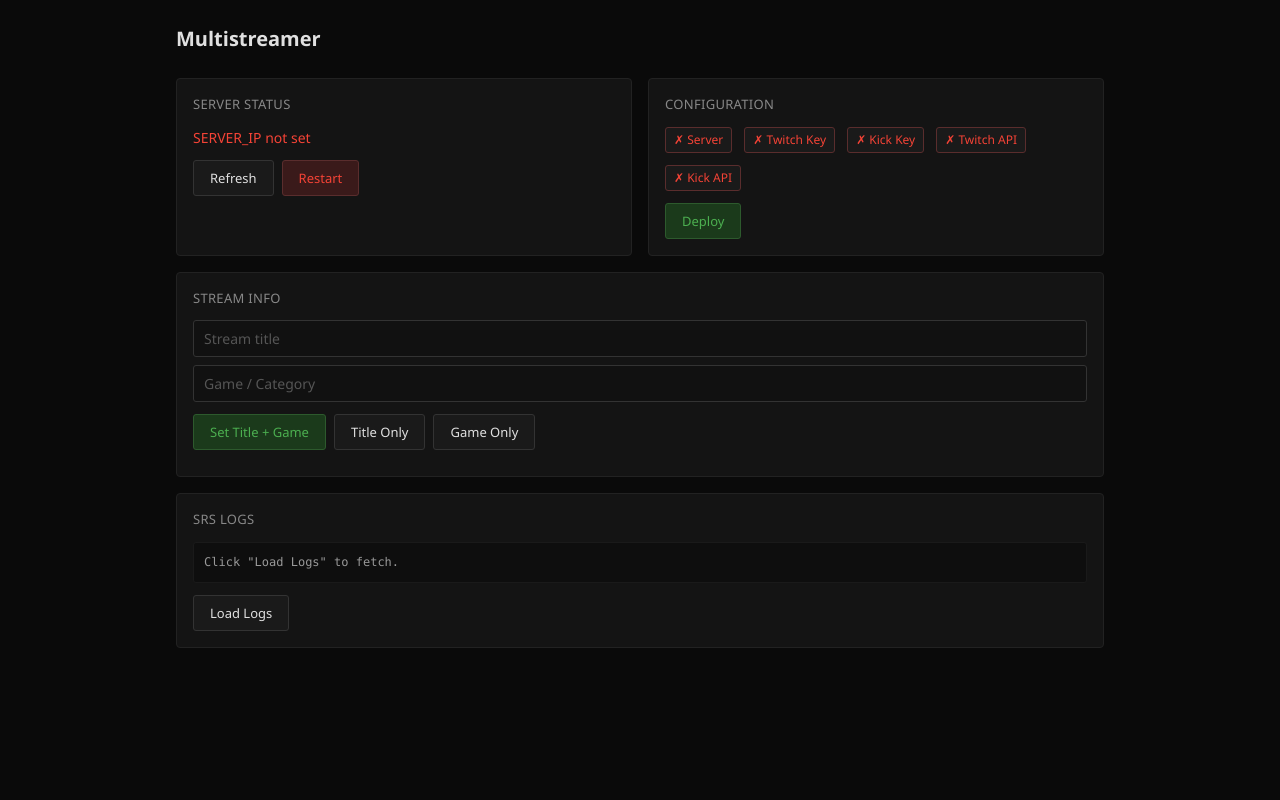
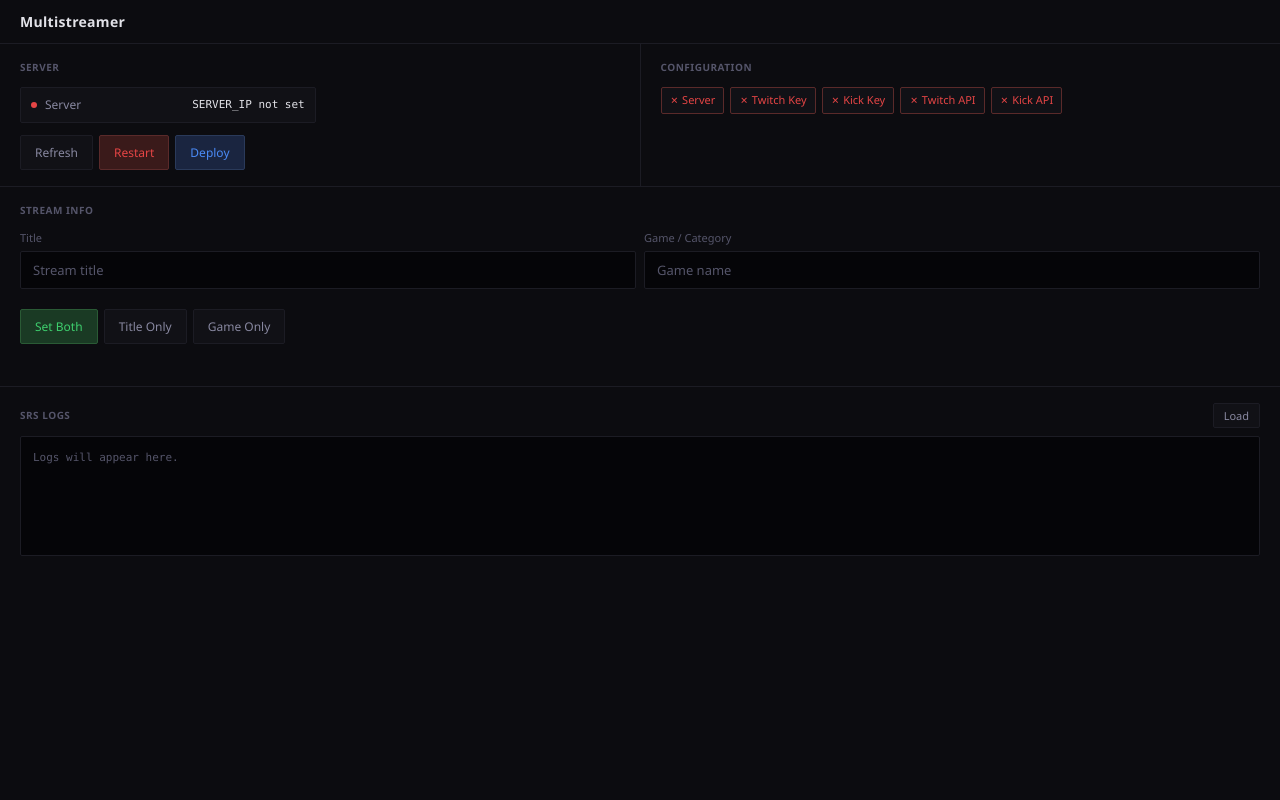
Before and after one commit to scheissgeist/Multistreamer, a Flask app: page / in a window 1280 px wide. Run offline with Flask 3, Linux system fonts and the light colour scheme.

Commit message:
Rebuild dashboard with terminal-grade dark UI
Cross-project design synthesis from Artist + GameStock:
- HSL color system with semantic green/red only
- Terminal grid layout with 1px gap separators
- Status dots with breathing animation for live streams
- Flash animations on state changes
- Custom scrollbars, input focus glow
- 2px border radius, no gradients, no icon slop
- Enter key submits stream info form
- Auto-refresh every 10s with visual state diffing

Co-Authored-By: Claude Opus 4.6 (1M context) <noreply@anthropic.com>

```diff
--- a/web/templates/dashboard.html
+++ b/web/templates/dashboard.html
@@ -5,354 +5,555 @@
 <meta name="viewport" content="width=device-width, initial-scale=1">
 <title>Multistreamer</title>
 <style>
-* { margin: 0; padding: 0; box-sizing: border-box; }
-body {
-    background: #0a0a0a;
-    color: #e0e0e0;
-    font-family: 'Segoe UI', system-ui, sans-serif;
-    font-size: 14px;
-    line-height: 1.5;
+:root {
+    --bg: #050508;
+    --bg-panel: #0c0c10;
+    --bg-elevated: #111116;
+    --bg-hover: #16161c;
+    --border: #1c1c24;
+    --border-active: #2a2a35;
+    --text-primary: #e2e2e8;
+    --text-secondary: #8888a0;
+    --text-muted: #55556a;
+    --green: #3ecf6e;
+    --green-dim: #1a3a24;
+    --red: #e54545;
+    --red-dim: #3a1a1a;
+    --amber: #e8a820;
+    --amber-dim: #3a2a10;
+    --blue: #4a8af5;
+    --blue-dim: #1a2540;
+    --mono: 'Cascadia Code', 'JetBrains Mono', 'Consolas', monospace;
 }
 
-.layout {
-    max-width: 960px;
-    margin: 0 auto;
-    padding: 24px 16px;
+* { margin: 0; padding: 0; box-sizing: border-box; }
+
+body {
+    background: var(--bg);
+    color: var(--text-primary);
+    font-family: 'Segoe UI', system-ui, -apple-system, sans-serif;
+    font-size: 13px;
+    line-height: 1.5;
+    overflow-y: auto;
 }
 
-h1 {
-    font-size: 20px;
-    font-weight: 600;
-    margin-bottom: 24px;
+::-webkit-scrollbar { width: 5px; height: 5px; }
+::-webkit-scrollbar-track { background: var(--bg); }
+::-webkit-scrollbar-thumb { background: var(--border-active); border-radius: 3px; }
+::-webkit-scrollbar-thumb:hover { background: var(--text-muted); }
+
+/* ── Layout ── */
+
+.app {
+    display: grid;
+    grid-template-rows: auto 1fr;
+    min-height: 100vh;
 }
 
-.panels {
-    display: grid;
-    gap: 16px;
+.header {
+    display: flex;
+    align-items: center;
+    justify-content: space-between;
+    padding: 0 20px;
+    height: 44px;
+    background: var(--bg-panel);
+    border-bottom: 1px solid var(--border);
 }
 
-.panel {
-    background: #141414;
-    border: 1px solid #222;
-    border-radius: 4px;
-    padding: 16px;
-}
-
-.panel-title {
-    font-size: 13px;
-    color: #888;
-    margin-bottom: 12px;
-    text-transform: uppercase;
+.header-title {
+    font-size: 14px;
+    font-weight: 600;
     letter-spacing: 0.3px;
 }
 
-/* Status indicators */
-.status-row {
+.header-status {
     display: flex;
-    justify-content: space-between;
     align-items: center;
-    padding: 6px 0;
-    border-bottom: 1px solid #1a1a1a;
+    gap: 12px;
+    font-size: 12px;
+    color: var(--text-secondary);
 }
-.status-row:last-child { border-bottom: none; }
 
-.status-label { color: #aaa; }
-.status-value { font-family: 'Cascadia Code', 'Consolas', monospace; font-size: 13px; }
-.status-ok { color: #4caf50; }
-.status-err { color: #f44336; }
-.status-warn { color: #ff9800; }
-.status-na { color: #555; }
+.main {
+    display: grid;
+    grid-template-columns: 1fr 1fr;
+    grid-template-rows: auto auto 1fr;
+    gap: 1px;
+    background: var(--border);
+}
 
-/* Dot indicator */
-.dot {
-    display: inline-block;
-    width: 8px;
-    height: 8px;
+/* ── Panels ── */
+
+.panel {
+    background: var(--bg-panel);
+    padding: 16px 20px;
+}
+
+.panel-full { grid-column: 1 / -1; }
+
+.panel-label {
+    font-size: 10px;
+    font-weight: 600;
+    color: var(--text-muted);
+    text-transform: uppercase;
+    letter-spacing: 0.5px;
+    margin-bottom: 12px;
+}
+
+/* ── Status Grid ── */
+
+.status-grid {
+    display: grid;
+    grid-template-columns: 1fr 1fr;
+    gap: 8px;
+}
+
+.status-cell {
+    display: flex;
+    align-items: center;
+    gap: 8px;
+    padding: 8px 10px;
+    background: var(--bg-elevated);
+    border: 1px solid var(--border);
+    border-radius: 2px;
+}
+
+.status-dot {
+    width: 6px;
+    height: 6px;
     border-radius: 50%;
-    margin-right: 6px;
-    vertical-align: middle;
+    flex-shrink: 0;
 }
-.dot-green { background: #4caf50; }
-.dot-red { background: #f44336; }
-.dot-yellow { background: #ff9800; }
-.dot-gray { background: #555; }
 
-/* Stream info form */
-.form-row {
+.dot-live {
+    background: var(--green);
+    box-shadow: 0 0 6px var(--green);
+    animation: breathe 2s ease-in-out infinite;
+}
+.dot-ok { background: var(--green); }
+.dot-err { background: var(--red); }
+.dot-warn { background: var(--amber); }
+.dot-off { background: var(--text-muted); }
+
+@keyframes breathe {
+    0%, 100% { opacity: 1; box-shadow: 0 0 6px var(--green); }
+    50% { opacity: 0.5; box-shadow: 0 0 2px var(--green); }
+}
+
+.status-name {
+    font-size: 12px;
+    color: var(--text-secondary);
+    flex: 1;
+    min-width: 0;
+    overflow: hidden;
+    text-overflow: ellipsis;
+    white-space: nowrap;
+}
+
+.status-val {
+    font-family: var(--mono);
+    font-size: 11px;
+    color: var(--text-primary);
+}
+
+/* ── Stream activity ── */
+
+.stream-live {
+    display: inline-flex;
+    align-items: center;
+    gap: 6px;
+    padding: 3px 8px;
+    background: var(--green-dim);
+    border: 1px solid #2a5a35;
+    border-radius: 2px;
+    font-family: var(--mono);
+    font-size: 11px;
+    color: var(--green);
+    margin-top: 10px;
+}
+
+.no-streams {
+    color: var(--text-muted);
+    font-size: 12px;
+    margin-top: 10px;
+}
+
+/* ── Config ── */
+
+.config-grid {
     display: flex;
-    gap: 8px;
+    flex-wrap: wrap;
+    gap: 6px;
+}
+
+.config-item {
+    display: flex;
+    align-items: center;
+    gap: 5px;
+    padding: 4px 8px;
+    background: var(--bg-elevated);
+    border: 1px solid var(--border);
+    border-radius: 2px;
+    font-size: 11px;
+    color: var(--text-secondary);
+}
+
+.config-item.ok { border-color: #2a5a35; color: var(--green); }
+.config-item.missing { border-color: #5a2a2a; color: var(--red); }
+
+.obs-hint {
+    margin-top: 10px;
+    padding: 8px 10px;
+    background: var(--bg-elevated);
+    border: 1px solid var(--border);
+    border-radius: 2px;
+    font-family: var(--mono);
+    font-size: 11px;
+    color: var(--text-muted);
+    user-select: all;
+}
+
+/* ── Stream Info Form ── */
+
+.form-group {
     margin-bottom: 8px;
 }
 
+.form-label {
+    display: block;
+    font-size: 11px;
+    color: var(--text-muted);
+    margin-bottom: 4px;
+}
+
 input[type="text"] {
-    flex: 1;
-    background: #111;
-    border: 1px solid #333;
-    border-radius: 3px;
-    color: #e0e0e0;
-    padding: 8px 10px;
-    font-size: 14px;
+    width: 100%;
+    padding: 9px 12px;
+    background: var(--bg);
+    border: 1px solid var(--border);
+    border-radius: 2px;
+    color: var(--text-primary);
+    font-size: 13px;
     font-family: inherit;
     outline: none;
+    transition: border-color 0.15s, box-shadow 0.15s;
 }
-input[type="text"]:focus { border-color: #555; }
-input[type="text"]::placeholder { color: #555; }
+input[type="text"]:focus {
+    border-color: var(--blue);
+    box-shadow: 0 0 0 2px rgba(74, 138, 245, 0.12);
+}
+input[type="text"]::placeholder { color: var(--text-muted); }
 
-/* Buttons */
-button {
-    background: #1a1a1a;
-    border: 1px solid #333;
-    border-radius: 3px;
-    color: #e0e0e0;
-    padding: 8px 16px;
-    font-size: 13px;
-    font-family: inherit;
-    cursor: pointer;
-}
-button:hover { border-color: #555; background: #222; }
-button:active { background: #2a2a2a; }
-button:disabled { opacity: 0.3; cursor: not-allowed; }
-
-button.primary {
-    background: #1b3a1b;
-    border-color: #2d5a2d;
-    color: #4caf50;
-}
-button.primary:hover { background: #224422; border-color: #3a6e3a; }
-
-button.danger {
-    background: #3a1a1a;
-    border-color: #5a2d2d;
-    color: #f44336;
-}
-button.danger:hover { background: #442222; border-color: #6e3a3a; }
+/* ── Buttons ── */
 
 .btn-row {
     display: flex;
-    gap: 8px;
+    gap: 6px;
     margin-top: 12px;
 }
 
-/* Logs */
+button {
+    padding: 8px 14px;
+    font-size: 12px;
+    font-weight: 500;
+    font-family: inherit;
+    border: 1px solid var(--border);
+    border-radius: 2px;
+    background: var(--bg-elevated);
+    color: var(--text-secondary);
+    cursor: pointer;
+    transition: all 0.12s;
+    white-space: nowrap;
+}
+button:hover {
+    background: var(--bg-hover);
+    color: var(--text-primary);
+    border-color: var(--border-active);
+}
+button:active { background: var(--border); }
+button:disabled { opacity: 0.25; cursor: not-allowed; }
+
+button.act-primary {
+    background: var(--green-dim);
+    border-color: #2a5a35;
+    color: var(--green);
+}
+button.act-primary:hover { background: #1f4a2e; border-color: #3a7a45; }
+
+button.act-danger {
+    background: var(--red-dim);
+    border-color: #5a2a2a;
+    color: var(--red);
+}
+button.act-danger:hover { background: #4a2020; border-color: #7a3a3a; }
+
+button.act-blue {
+    background: var(--blue-dim);
+    border-color: #2a3a5a;
+    color: var(--blue);
+}
+button.act-blue:hover { background: #1f2f4a; border-color: #3a5a8a; }
+
+/* ── Result feedback ── */
+
+.result {
+    margin-top: 8px;
+    font-size: 12px;
+    min-height: 18px;
+}
+
+.result-ok { color: var(--green); }
+.result-err { color: var(--red); }
+.result-pending { color: var(--amber); }
+
+/* ── Logs ── */
+
 .log-box {
-    background: #0e0e0e;
-    border: 1px solid #1a1a1a;
-    border-radius: 3px;
-    padding: 10px;
-    font-family: 'Cascadia Code', 'Consolas', monospace;
-    font-size: 12px;
-    line-height: 1.6;
-    max-height: 300px;
+    background: var(--bg);
+    border: 1px solid var(--border);
+    border-radius: 2px;
+    padding: 12px;
+    font-family: var(--mono);
+    font-size: 11px;
+    line-height: 1.7;
+    max-height: 400px;
+    min-height: 120px;
     overflow-y: auto;
     white-space: pre-wrap;
     word-break: break-all;
-    color: #999;
+    color: var(--text-muted);
+    tab-size: 4;
 }
 
-/* Toast */
+/* ── Toast ── */
+
 .toast {
     position: fixed;
-    bottom: 20px;
-    right: 20px;
-    padding: 10px 16px;
-    border-radius: 3px;
-    font-size: 13px;
-    animation: slideIn 0.2s ease;
+    bottom: 16px;
+    right: 16px;
+    padding: 8px 14px;
+    border-radius: 2px;
+    font-size: 12px;
     z-index: 100;
+    animation: toast-in 0.2s ease;
+    pointer-events: none;
 }
-.toast-ok { background: #1b3a1b; border: 1px solid #2d5a2d; color: #4caf50; }
-.toast-err { background: #3a1a1a; border: 1px solid #5a2d2d; color: #f44336; }
+.toast-ok { background: var(--green-dim); border: 1px solid #2a5a35; color: var(--green); }
+.toast-err { background: var(--red-dim); border: 1px solid #5a2a2a; color: var(--red); }
 
-@keyframes slideIn {
-    from { opacity: 0; transform: translateY(10px); }
+@keyframes toast-in {
+    from { opacity: 0; transform: translateY(8px); }
     to { opacity: 1; transform: translateY(0); }
 }
 
-/* Streams list */
-.stream-item {
-    display: flex;
-    align-items: center;
-    gap: 8px;
-    padding: 4px 0;
+/* ── Flash on update ── */
+
+@keyframes flash-green {
+    0% { background: rgba(62, 207, 110, 0.15); }
+    100% { background: transparent; }
 }
 
-/* Config badges */
-.config-row {
-    display: flex;
-    gap: 12px;
-    flex-wrap: wrap;
+@keyframes flash-red {
+    0% { background: rgba(229, 69, 69, 0.15); }
+    100% { background: transparent; }
 }
-.config-badge {
-    font-size: 12px;
-    padding: 3px 8px;
-    border-radius: 3px;
-    border: 1px solid #222;
-    background: #1a1a1a;
-}
-.config-badge.ready { border-color: #2d5a2d; color: #4caf50; }
-.config-badge.missing { border-color: #5a2d2d; color: #f44336; }
 
-/* Two column on wider screens */
-@media (min-width: 640px) {
-    .panels { grid-template-columns: 1fr 1fr; }
-    .panel-wide { grid-column: 1 / -1; }
+.flash-ok { animation: flash-green 0.6s ease-out; }
+.flash-err { animation: flash-red 0.6s ease-out; }
+
+/* ── Responsive ── */
+
+@media (max-width: 700px) {
+    .main { grid-template-columns: 1fr; }
+    .panel-full { grid-column: 1; }
+    .status-grid { grid-template-columns: 1fr; }
 }
 </style>
 </head>
 <body>
-<div class="layout">
-    <h1>Multistreamer</h1>
+<div class="app">
 
-    <div class="panels">
+    <div class="header">
+        <span class="header-title">Multistreamer</span>
+        <div class="header-status">
+            <span id="header-indicator"></span>
+        </div>
+    </div>
+
+    <div class="main">
 
         <!-- Status -->
         <div class="panel">
-            <div class="panel-title">Server Status</div>
-            <div id="status-content">
-                <div style="color: #555">Loading...</div>
+            <div class="panel-label">Server</div>
+            <div id="status-grid" class="status-grid">
+                <div class="status-cell"><span class="status-dot dot-off"></span><span class="status-name">Loading</span></div>
             </div>
+            <div id="streams-area"></div>
             <div class="btn-row">
                 <button onclick="refreshStatus()">Refresh</button>
-                <button onclick="doRestart()" class="danger">Restart</button>
+                <button onclick="doRestart()" class="act-danger">Restart</button>
+                <button onclick="doDeploy()" class="act-blue">Deploy</button>
             </div>
         </div>
 
         <!-- Config -->
         <div class="panel">
-            <div class="panel-title">Configuration</div>
-            <div id="config-content">
-                <div style="color: #555">Loading...</div>
+            <div class="panel-label">Configuration</div>
+            <div id="config-area" class="config-grid"></div>
+            <div id="obs-area"></div>
+        </div>
+
+        <!-- Stream Info -->
+        <div class="panel panel-full">
+            <div class="panel-label">Stream Info</div>
+            <div style="display: grid; grid-template-columns: 1fr 1fr; gap: 8px;">
+                <div class="form-group">
+                    <label class="form-label">Title</label>
+                    <input type="text" id="input-title" placeholder="Stream title">
+                </div>
+                <div class="form-group">
+                    <label class="form-label">Game / Category</label>
+                    <input type="text" id="input-game" placeholder="Game name">
+                </div>
             </div>
             <div class="btn-row">
-                <button onclick="doDeploy()" class="primary">Deploy</button>
-            </div>
-        </div>
-
-        <!-- Go Live -->
-        <div class="panel panel-wide">
-            <div class="panel-title">Stream Info</div>
-            <div class="form-row">
-                <input type="text" id="input-title" placeholder="Stream title">
-            </div>
-            <div class="form-row">
-                <input type="text" id="input-game" placeholder="Game / Category">
-            </div>
-            <div class="btn-row">
-                <button onclick="doGoLive()" class="primary">Set Title + Game</button>
+                <button onclick="doGoLive()" class="act-primary">Set Both</button>
                 <button onclick="doTitle()">Title Only</button>
                 <button onclick="doGame()">Game Only</button>
             </div>
-            <div id="golive-result" style="margin-top: 10px; font-size: 13px;"></div>
+            <div id="golive-result" class="result"></div>
         </div>
 
         <!-- Logs -->
-        <div class="panel panel-wide">
-            <div class="panel-title">SRS Logs</div>
-            <div id="log-box" class="log-box">Click "Load Logs" to fetch.</div>
-            <div class="btn-row">
-                <button onclick="loadLogs()">Load Logs</button>
+        <div class="panel panel-full">
+            <div style="display: flex; justify-content: space-between; align-items: center;">
+                <div class="panel-label" style="margin-bottom: 0;">SRS Logs</div>
+                <button onclick="loadLogs()" style="padding: 4px 10px; font-size: 11px;">Load</button>
             </div>
+            <div id="log-box" class="log-box" style="margin-top: 8px;">Logs will appear here.</div>
         </div>
 
     </div>
 </div>
 
 <script>
+// ── Helpers ──
+
 function toast(msg, ok) {
     const el = document.createElement('div');
     el.className = 'toast ' + (ok ? 'toast-ok' : 'toast-err');
     el.textContent = msg;
     document.body.appendChild(el);
-    setTimeout(() => el.remove(), 3000);
+    setTimeout(() => el.remove(), 2500);
+}
+
+function flash(el, ok) {
+    el.classList.remove('flash-ok', 'flash-err');
+    void el.offsetWidth; // reflow
+    el.classList.add(ok ? 'flash-ok' : 'flash-err');
 }
 
 async function api(method, path, body) {
     const opts = { method, headers: { 'Content-Type': 'application/json' } };
     if (body) opts.body = JSON.stringify(body);
-    const res = await fetch('/api/' + path, opts);
-    return res.json();
+    try {
+        const res = await fetch('/api/' + path, opts);
+        return res.json();
+    } catch (e) {
+        return { ok: false, error: e.message };
+    }
 }
 
 // ── Status ──
 
+let prevContainers = {};
+
 async function refreshStatus() {
-    const el = document.getElementById('status-content');
-    el.innerHTML = '<div style="color:#555">Checking...</div>';
+    const data = await api('GET', 'status');
+    const grid = document.getElementById('status-grid');
+    const streams = document.getElementById('streams-area');
+    const indicator = document.getElementById('header-indicator');
 
-    const data = await api('GET', 'status');
     if (!data.ok) {
-        el.innerHTML = `<div class="status-err">${data.error || 'Failed to reach server'}</div>`;
+        grid.innerHTML = cell('Server', false, data.error || 'Unreachable');
+        indicator.textContent = '';
+        streams.innerHTML = '';
         return;
     }
 
     let html = '';
+    html += cell('SRS', data.srs_online, data.srs_online ? 'Online' : 'Offline');
 
-    // SRS
-    html += statusRow('SRS', data.srs_online, data.srs_online ? 'Online' : 'Offline');
+    const stOk = data.stunnel === 'active';
+    html += cell('Stunnel', stOk, data.stunnel);
 
-    // Stunnel
-    const stOk = data.stunnel === 'active';
-    html += statusRow('Stunnel', stOk, data.stunnel);
-
-    // Containers
     const containers = data.containers || {};
     for (const [name, status] of Object.entries(containers)) {
         const up = status.toLowerCase().includes('up');
         const short = name.replace('multistream-', '');
-        html += statusRow(short, up, status);
+        html += cell(short, up, status.split(' (')[0]); // trim health info
+
+        // Flash on state change
+        if (prevContainers[name] !== undefined && prevContainers[name] !== up) {
+            requestAnimationFrame(() => {
+                const cells = grid.querySelectorAll('.status-cell');
+                const idx = Object.keys(containers).indexOf(name) + 2; // offset for SRS, Stunnel
+                if (cells[idx]) flash(cells[idx], up);
+            });
+        }
     }
+    prevContainers = Object.fromEntries(Object.entries(containers).map(([k, v]) => [k, v.toLowerCase().includes('up')]));
 
-    // Active streams
-    const streams = data.streams || [];
-    if (streams.length > 0) {
-        html += '<div style="margin-top: 8px; border-top: 1px solid #1a1a1a; padding-top: 8px;">';
-        for (const s of streams) {
-            html += `<div class="stream-item"><span class="dot dot-green"></span>${s.app || ''}/${s.name || ''}</div>`;
-        }
-        html += '</div>';
+    grid.innerHTML = html;
+
+    // Streams
+    const activeStreams = data.streams || [];
+    if (activeStreams.length > 0) {
+        streams.innerHTML = activeStreams.map(s =>
+            `<div class="stream-live"><span class="status-dot dot-live"></span>${s.app || 'live'}/${s.name || 'stream'}</div>`
+        ).join('');
+        indicator.innerHTML = '<span class="status-dot dot-live" style="display:inline-block"></span> LIVE';
+        indicator.style.color = 'var(--green)';
     } else {
-        html += '<div style="margin-top: 8px; color: #555; font-size: 12px;">No active streams</div>';
+        streams.innerHTML = '<div class="no-streams">No active streams</div>';
+        indicator.textContent = 'Idle';
+        indicator.style.color = 'var(--text-muted)';
     }
-
-    el.innerHTML = html;
 }
 
-function statusRow(label, ok, value) {
-    const dotClass = ok ? 'dot-green' : 'dot-red';
-    const valClass = ok ? 'status-ok' : 'status-err';
-    return `<div class="status-row">
-        <span class="status-label"><span class="dot ${dotClass}"></span>${label}</span>
-        <span class="status-value ${valClass}">${value}</span>
+function cell(label, ok, value) {
+    const dot = ok ? 'dot-ok' : 'dot-err';
+    return `<div class="status-cell">
+        <span class="status-dot ${dot}"></span>
+        <span class="status-name">${label}</span>
+        <span class="status-val">${value}</span>
     </div>`;
 }
 
 // ── Config ──
 
 async function refreshConfig() {
-    const el = document.getElementById('config-content');
     const data = await api('GET', 'config');
+    const area = document.getElementById('config-area');
+    const obs = document.getElementById('obs-area');
 
-    let html = '<div class="config-row">';
-    html += badge('Server', data.server_ip);
-    html += badge('Twitch Key', data.has_twitch_key);
-    html += badge('Kick Key', data.has_kick_key);
-    html += badge('Twitch API', data.has_twitch_api);
-    html += badge('Kick API', data.has_kick_api);
-    html += '</div>';
+    let html = '';
+    html += cfgBadge('Server', data.server_ip);
+    html += cfgBadge('Twitch Key', data.has_twitch_key);
+    html += cfgBadge('Kick Key', data.has_kick_key);
+    html += cfgBadge('Twitch API', data.has_twitch_api);
+    html += cfgBadge('Kick API', data.has_kick_api);
+    area.innerHTML = html;
 
     if (data.server_ip) {
-        html += `<div style="margin-top: 8px; font-size: 12px; color: #666;">
-            OBS: rtmp://${data.server_ip}/live — Key: livestream
-        </div>`;
+        obs.innerHTML = `<div class="obs-hint">OBS &rarr; rtmp://${data.server_ip}/live &middot; Key: livestream</div>`;
+    } else {
+        obs.innerHTML = '';
     }
-
-    el.innerHTML = html;
 }
 
-function badge(label, ok) {
-    const cls = ok ? 'ready' : 'missing';
-    const symbol = ok ? '\u2713' : '\u2717';
-    return `<span class="config-badge ${cls}">${symbol} ${label}</span>`;
+function cfgBadge(label, ok) {
+    return `<span class="config-item ${ok ? 'ok' : 'missing'}">${ok ? '\u2713' : '\u2717'} ${label}</span>`;
 }
 
 // ── Actions ──
@@ -361,7 +562,7 @@ async function doRestart() {
     toast('Restarting...', true);
     const data = await api('POST', 'restart');
     toast(data.ok ? 'Restarted' : 'Restart failed', data.ok);
-    setTimeout(refreshStatus, 2000);
+    setTimeout(refreshStatus, 2500);
 }
 
 async function doDeploy() {
@@ -371,53 +572,52 @@ async function doDeploy() {
     setTimeout(refreshStatus, 3000);
 }
 
+// ── Stream Info ──
+
 async function doGoLive() {
     const title = document.getElementById('input-title').value.trim();
     const game = document.getElementById('input-game').value.trim();
     if (!title && !game) { toast('Enter a title or game', false); return; }
-
-    const el = document.getElementById('golive-result');
-    el.textContent = 'Setting...';
-    const data = await api('POST', 'golive', { title, game });
-
-    if (data.ok) {
-        const r = data.results;
-        let msg = '';
-        if (r.twitch) msg += `Twitch: ${r.twitch}`;
-        if (r.kick) msg += `${msg ? '  ·  ' : ''}Kick: ${r.kick}`;
-        el.innerHTML = `<span class="${r.twitch === 'updated' && r.kick === 'updated' ? 'status-ok' : 'status-warn'}">${msg}</span>`;
-    } else {
-        el.innerHTML = `<span class="status-err">${data.error || 'Failed'}</span>`;
-    }
+    await sendStreamInfo({ title, game });
 }
 
 async function doTitle() {
     const title = document.getElementById('input-title').value.trim();
     if (!title) { toast('Enter a title', false); return; }
-    const el = document.getElementById('golive-result');
-    el.textContent = 'Setting title...';
-    const data = await api('POST', 'golive', { title, game: '' });
-    if (data.ok) {
-        const r = data.results;
-        el.innerHTML = `<span class="status-ok">Twitch: ${r.twitch || 'skipped'}  ·  Kick: ${r.kick || 'skipped'}</span>`;
-    } else {
-        el.innerHTML = `<span class="status-err">${data.error || 'Failed'}</span>`;
-    }
+    await sendStreamInfo({ title, game: '' });
 }
 
 async function doGame() {
     const game = document.getElementById('input-game').value.trim();
     if (!game) { toast('Enter a game', false); return; }
+    await sendStreamInfo({ title: '', game });
+}
+
+async function sendStreamInfo(body) {
     const el = document.getElementById('golive-result');
-    el.textContent = 'Setting game...';
-    const data = await api('POST', 'golive', { title: '', game });
+    el.className = 'result result-pending';
+    el.textContent = 'Updating...';
+
+    const data = await api('POST', 'golive', body);
+
     if (data.ok) {
         const r = data.results;
-        el.innerHTML = `<span class="status-ok">Twitch: ${r.twitch || 'skipped'}  ·  Kick: ${r.kick || 'skipped'}</span>`;
+        const parts = [];
+        if (r.twitch) parts.push(`Twitch: ${r.twitch}`);
+        if (r.kick) parts.push(`Kick: ${r.kick}`);
+        const allOk = r.twitch === 'updated' && r.kick === 'updated';
+        el.className = 'result ' + (allOk ? 'result-ok' : 'result-err');
+        el.textContent = parts.join('  \u00b7  ');
+        flash(el, allOk);
     } else {
-        el.innerHTML = `<span class="status-err">${data.error || 'Failed'}</span>`;
+        el.className = 'result result-err';
+        el.textContent = data.error || 'Failed';
     }
 }
+
+// Allow Enter key to submit
+document.getElementById('input-title').addEventListener('keydown', e => { if (e.key === 'Enter') doGoLive(); });
+document.getElementById('input-game').addEventListener('keydown', e => { if (e.key === 'Enter') doGoLive(); });
 
 // ── Logs ──
 
@@ -433,7 +633,7 @@ async function loadLogs() {
 
 refreshStatus();
 refreshConfig();
-setInterval(refreshStatus, 15000);
+setInterval(refreshStatus, 10000);
 </script>
 </body>
 </html>
```
